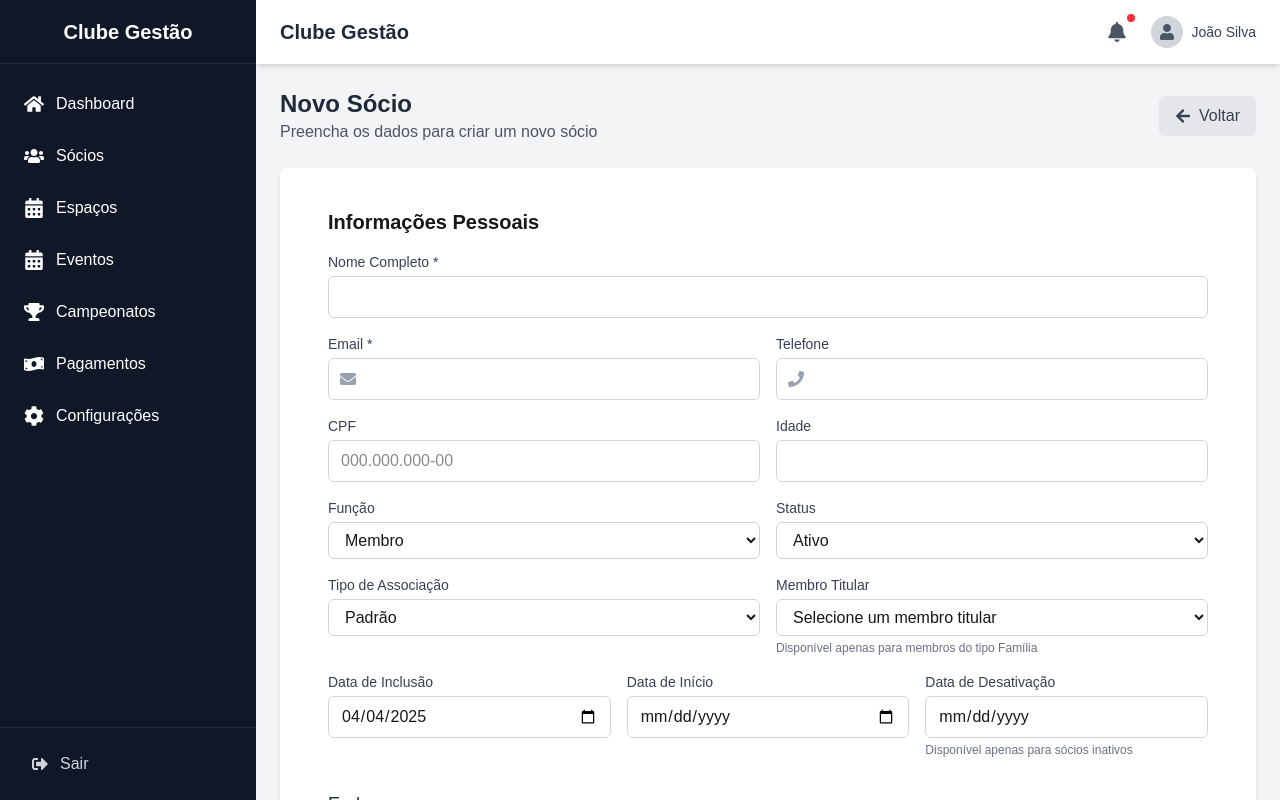
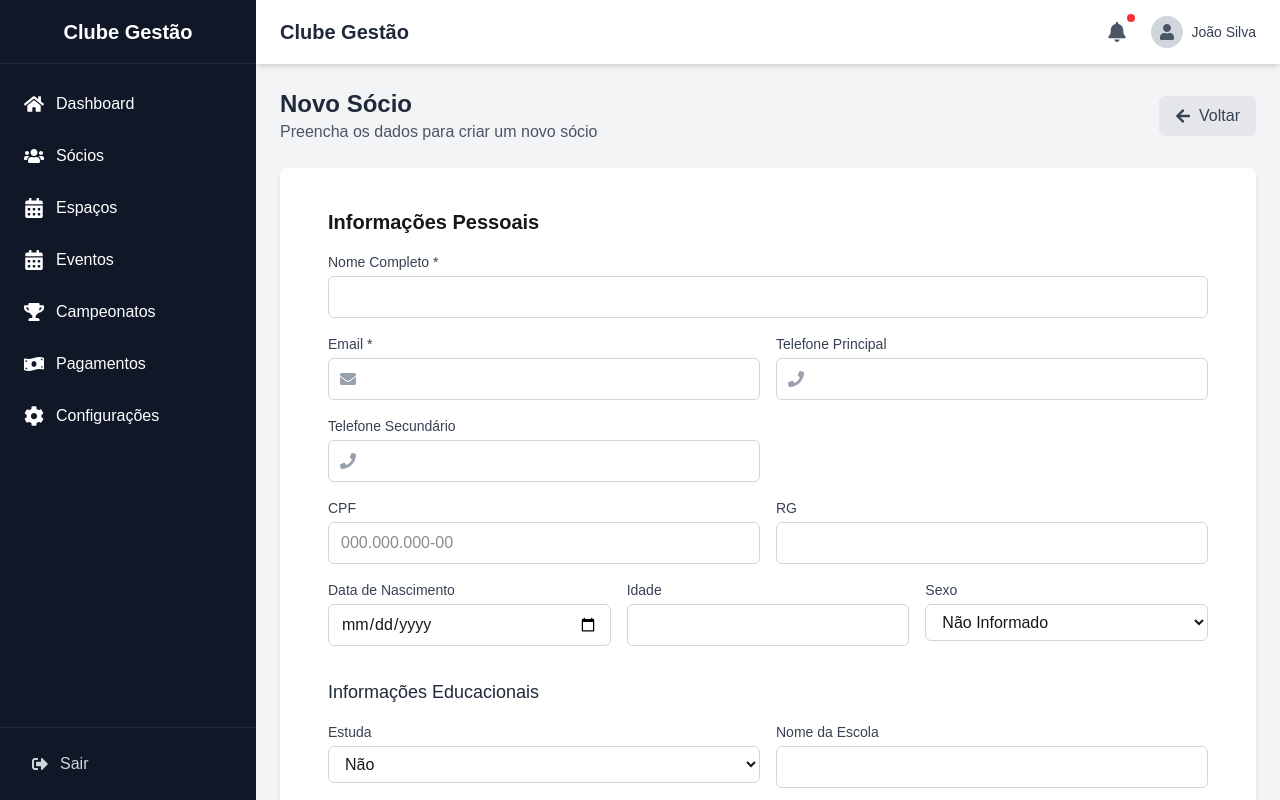
Before and after one commit to davigar/clube-gestao, a Next.js app in the folder frontend/: page /socios/new in a window 1280 px wide. Built offline with nearby package versions, Linux system fonts and the light colour scheme.

Commit message:
Adicionar novos campos ao módulo de Sócios

```diff
--- a/frontend/src/app/socios/[id]/page.tsx
+++ b/frontend/src/app/socios/[id]/page.tsx
@@ -12,18 +12,28 @@ interface UserEditPageProps {
   };
 }
 
-export default function UserEditPage({ params }: UserEditPageProps) {
+export default function SocioEditPage({ params }: UserEditPageProps) {
   const router = useRouter();
   const { id } = params;
 
-  // Estado para armazenar os dados do usuário
+  // Estado para armazenar os dados do sócio
   const [user, setUser] = useState({
     id: parseInt(id),
     name: '',
     email: '',
     phone: '',
+    phone2: '',
     cpf: '',
+    rg: '',
+    gender: 'nao_informado',
+    birthDate: '',
     age: '',
+    studyPeriod: 'nao',
+    schoolName: '',
+    fatherName: '',
+    motherName: '',
+    hasMedicalInsurance: false,
+    medicalInsuranceName: '',
     role: 'member',
     status: 'active',
     address: {
@@ -241,9 +251,9 @@ export default function UserEditPage({ params }: UserEditPageProps) {
     fetchUser();
   }, [id, router]);
 
-  // Função para atualizar os campos do usuário
+  // Função para atualizar os campos do sócio
   const handleChange = (e: React.ChangeEvent<HTMLInputElement | HTMLSelectElement>) => {
-    const { name, value } = e.target;
+    const { name, value, type, checked } = e.target as HTMLInputElement;
 
     if (name.includes('.')) {
       const [parent, child] = name.split('.');
@@ -255,7 +265,9 @@ export default function UserEditPage({ params }: UserEditPageProps) {
         }
       }));
     } else {
-      setUser(prev => ({ ...prev, [name]: value }));
+      // Para campos do tipo checkbox, usamos a propriedade checked
+      const fieldValue = type === 'checkbox' ? checked : value;
+      setUser(prev => ({ ...prev, [name]: fieldValue }));
     }
   };
 
--- a/frontend/src/app/socios/new/page.tsx
+++ b/frontend/src/app/socios/new/page.tsx
@@ -14,8 +14,18 @@ export default function NewSocioPage() {
     name: '',
     email: '',
     phone: '',
+    phone2: '',
     cpf: '',
+    rg: '',
+    gender: 'nao_informado',
+    birthDate: '',
     age: '',
+    studyPeriod: 'nao',
+    schoolName: '',
+    fatherName: '',
+    motherName: '',
+    hasMedicalInsurance: false,
+    medicalInsuranceName: '',
     role: 'member',
     status: 'active',
     address: {
@@ -40,7 +50,7 @@ export default function NewSocioPage() {
 
   // Função para atualizar os campos do sócio
   const handleChange = (e: React.ChangeEvent<HTMLInputElement | HTMLSelectElement>) => {
-    const { name, value } = e.target;
+    const { name, value, type, checked } = e.target as HTMLInputElement;
 
     if (name.includes('.')) {
       const [parent, child] = name.split('.');
@@ -52,7 +62,9 @@ export default function NewSocioPage() {
         }
       }));
     } else {
-      setSocio(prev => ({ ...prev, [name]: value }));
+      // Para campos do tipo checkbox, usamos a propriedade checked
+      const fieldValue = type === 'checkbox' ? checked : value;
+      setSocio(prev => ({ ...prev, [name]: fieldValue }));
     }
   };
 
@@ -158,7 +170,7 @@ export default function NewSocioPage() {
 
                 <div>
                   <label className="block text-sm font-medium text-gray-700 mb-1">
-                    Telefone
+                    Telefone Principal
                   </label>
                   <div className="relative">
                     <div className="absolute inset-y-0 left-0 pl-3 flex items-center pointer-events-none">
@@ -168,6 +180,24 @@ export default function NewSocioPage() {
                       type="tel"
                       name="phone"
                       value={socio.phone}
+                      onChange={handleChange}
+                      className="w-full pl-10 pr-3 py-2 border border-gray-300 rounded-md focus:outline-none focus:ring-2 focus:ring-blue-500"
+                    />
+                  </div>
+                </div>
+
+                <div>
+                  <label className="block text-sm font-medium text-gray-700 mb-1">
+                    Telefone Secundário
+                  </label>
+                  <div className="relative">
+                    <div className="absolute inset-y-0 left-0 pl-3 flex items-center pointer-events-none">
+                      <FaPhone className="text-gray-400" />
+                    </div>
+                    <input
+                      type="tel"
+                      name="phone2"
+                      value={socio.phone2}
                       onChange={handleChange}
                       className="w-full pl-10 pr-3 py-2 border border-gray-300 rounded-md focus:outline-none focus:ring-2 focus:ring-blue-500"
                     />
@@ -192,6 +222,34 @@ export default function NewSocioPage() {
 
                 <div>
                   <label className="block text-sm font-medium text-gray-700 mb-1">
+                    RG
+                  </label>
+                  <input
+                    type="text"
+                    name="rg"
+                    value={socio.rg}
+                    onChange={handleChange}
+                    className="w-full px-3 py-2 border border-gray-300 rounded-md focus:outline-none focus:ring-2 focus:ring-blue-500"
+                  />
+                </div>
+              </div>
+
+              <div className="grid grid-cols-1 md:grid-cols-3 gap-4">
+                <div>
+                  <label className="block text-sm font-medium text-gray-700 mb-1">
+                    Data de Nascimento
+                  </label>
+                  <input
+                    type="date"
+                    name="birthDate"
+                    value={socio.birthDate}
+                    onChange={handleChange}
+                    className="w-full px-3 py-2 border border-gray-300 rounded-md focus:outline-none focus:ring-2 focus:ring-blue-500"
+                  />
+                </div>
+
+                <div>
+                  <label className="block text-sm font-medium text-gray-700 mb-1">
                     Idade
                   </label>
                   <input
@@ -204,7 +262,123 @@ export default function NewSocioPage() {
                     max="120"
                   />
                 </div>
+
+                <div>
+                  <label className="block text-sm font-medium text-gray-700 mb-1">
+                    Sexo
+                  </label>
+                  <select
+                    name="gender"
+                    value={socio.gender}
+                    onChange={handleChange}
+                    className="w-full px-3 py-2 border border-gray-300 rounded-md focus:outline-none focus:ring-2 focus:ring-blue-500"
+                  >
+                    <option value="nao_informado">Não Informado</option>
+                    <option value="masculino">Masculino</option>
+                    <option value="feminino">Feminino</option>
+                    <option value="outro">Outro</option>
+                  </select>
+                </div>
               </div>
+
+              <h3 className="text-lg font-medium text-gray-800 pt-4">Informações Educacionais</h3>
+
+              <div className="grid grid-cols-1 md:grid-cols-2 gap-4">
+                <div>
+                  <label className="block text-sm font-medium text-gray-700 mb-1">
+                    Estuda
+                  </label>
+                  <select
+                    name="studyPeriod"
+                    value={socio.studyPeriod}
+                    onChange={handleChange}
+                    className="w-full px-3 py-2 border border-gray-300 rounded-md focus:outline-none focus:ring-2 focus:ring-blue-500"
+                  >
+                    <option value="nao">Não</option>
+                    <option value="manha">Manhã</option>
+                    <option value="tarde">Tarde</option>
+                    <option value="noite">Noite</option>
+                    <option value="integral">Integral</option>
+                  </select>
+                </div>
+
+                <div>
+                  <label className="block text-sm font-medium text-gray-700 mb-1">
+                    Nome da Escola
+                  </label>
+                  <input
+                    type="text"
+                    name="schoolName"
+                    value={socio.schoolName}
+                    onChange={handleChange}
+                    className="w-full px-3 py-2 border border-gray-300 rounded-md focus:outline-none focus:ring-2 focus:ring-blue-500"
+                    disabled={socio.studyPeriod === 'nao'}
+                  />
+                </div>
+              </div>
+
+              <h3 className="text-lg font-medium text-gray-800 pt-4">Informações Familiares</h3>
+
+              <div className="grid grid-cols-1 md:grid-cols-2 gap-4">
+                <div>
+                  <label className="block text-sm font-medium text-gray-700 mb-1">
+                    Nome do Pai
+                  </label>
+                  <input
+                    type="text"
+                    name="fatherName"
+                    value={socio.fatherName}
+                    onChange={handleChange}
+                    className="w-full px-3 py-2 border border-gray-300 rounded-md focus:outline-none focus:ring-2 focus:ring-blue-500"
+                  />
+                </div>
+
+                <div>
+                  <label className="block text-sm font-medium text-gray-700 mb-1">
+                    Nome da Mãe
+                  </label>
+                  <input
+                    type="text"
+                    name="motherName"
+                    value={socio.motherName}
+                    onChange={handleChange}
+                    className="w-full px-3 py-2 border border-gray-300 rounded-md focus:outline-none focus:ring-2 focus:ring-blue-500"
+                  />
+                </div>
+              </div>
+
+              <h3 className="text-lg font-medium text-gray-800 pt-4">Informações Médicas</h3>
+
+              <div className="grid grid-cols-1 md:grid-cols-2 gap-4">
+                <div>
+                  <label className="flex items-center text-sm font-medium text-gray-700 mb-1">
+                    <input
+                      type="checkbox"
+                      name="hasMedicalInsurance"
+                      checked={socio.hasMedicalInsurance}
+                      onChange={handleChange}
+                      className="mr-2 h-4 w-4 text-blue-600 border-gray-300 rounded focus:ring-blue-500"
+                    />
+                    Possui convênio médico
+                  </label>
+                </div>
+
+                <div>
+                  <label className="block text-sm font-medium text-gray-700 mb-1">
+                    Qual convênio?
+                  </label>
+                  <input
+                    type="text"
+                    name="medicalInsuranceName"
+                    value={socio.medicalInsuranceName}
+                    onChange={handleChange}
+                    className="w-full px-3 py-2 border border-gray-300 rounded-md focus:outline-none focus:ring-2 focus:ring-blue-500"
+                    disabled={!socio.hasMedicalInsurance}
+                  />
+                </div>
+              </div>
+
+              <h3 className="text-lg font-medium text-gray-800 pt-4">Informações do Sistema</h3>
 
               <div className="grid grid-cols-1 md:grid-cols-2 gap-4">
                 <div>
```
Also changed, not shown: 1 other file (tests, documents, lock files or other folders).
